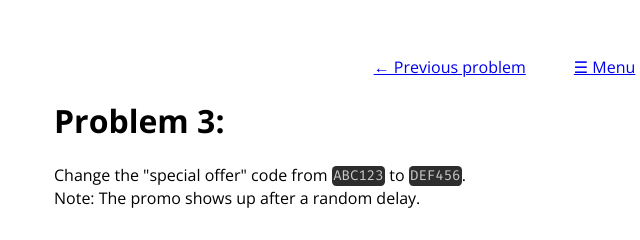
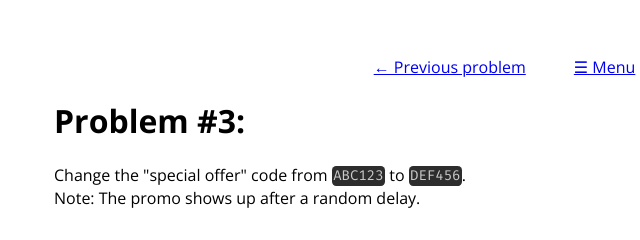
Before and after one commit to CROmetrics/eng-take-home-exercise, a website built with Parcel: page src/html/problem3.html in a window 1280 px wide. Shown: the top 240 px of the page, 50-690 px from the left. Built offline with nearby package versions, Linux system fonts and the light colour scheme.

Commit message:
Update problem3.html

```diff
--- a/src/html/problem3.html
+++ b/src/html/problem3.html
@@ -20,7 +20,7 @@
     </header>
     <main>
       <div id="description">
-        <h1>Problem 3:</h1>
+        <h1>Problem #3:</h1>
         Change the "special offer" code from <code class="language-scss">ABC123</code> to
         <code class="language-scss">DEF456</code>.<br />
         Note: The promo shows up after a random delay.
```
